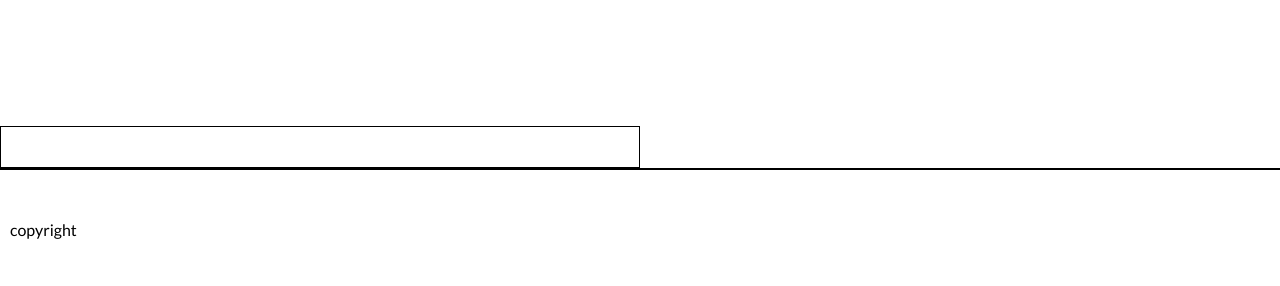
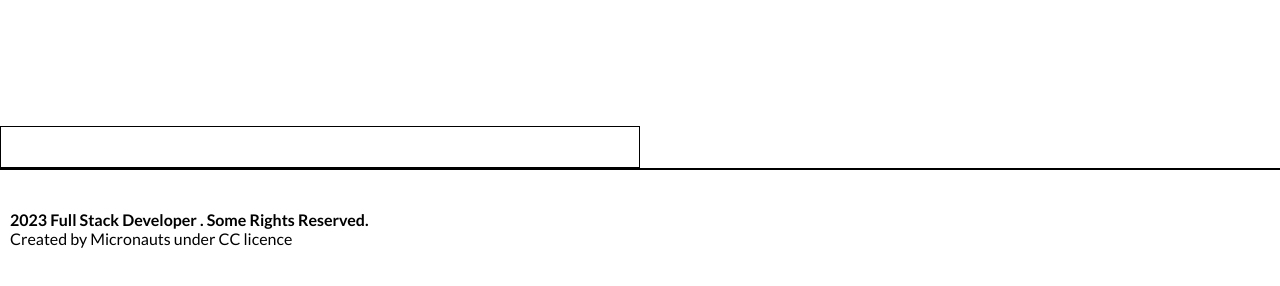
Before and after one commit to jojo987N/Moviehub-Webapp, a website built with webpack: page src/index.html in a window 1280 px wide. Shown: the part 72-358 px from the top of the page. Built offline with nearby package versions, Linux system fonts and the light colour scheme; no server answers.

Commit message:
Add footer tag in html file

```diff
--- a/src/index.html
+++ b/src/index.html
@@ -23,12 +23,17 @@
       <section class="content">
 
       </section>
-      <!-- <section class="bt-show-more">
-        <button class="show-more">Show More</button>
-      </section> -->
       <div class="popup-container"></div>
       <footer class="footer">
-        <p>copyright</p>
+        <!-- <p>copyright</p> -->
+        <div class="footer-2">
+            <div class="copyright">
+              <h4>2023 Full Stack Developer . Some Rights Reserved.</h4>
+              <p>Created by Micronauts under CC licence</p>
+            </div>
+
+          </div>
     </footer>
+
 </body>
 </html>
```
